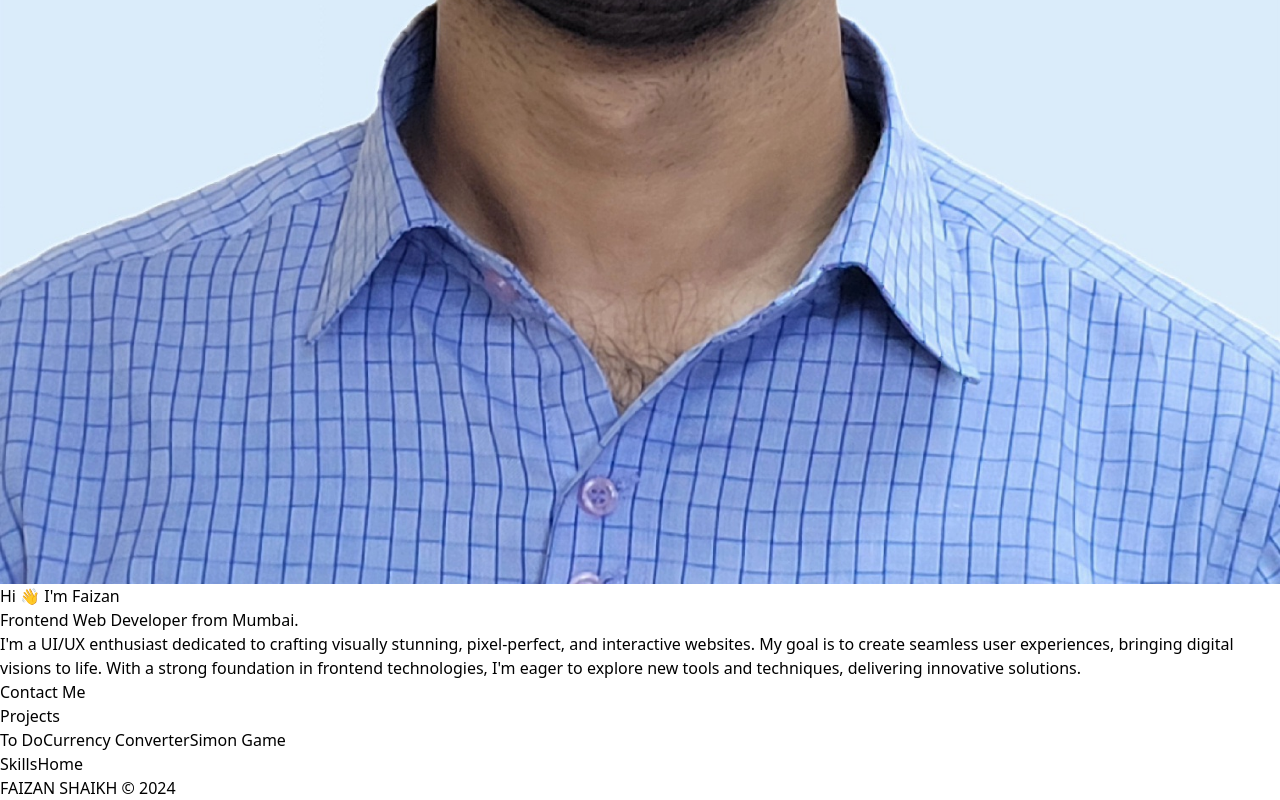
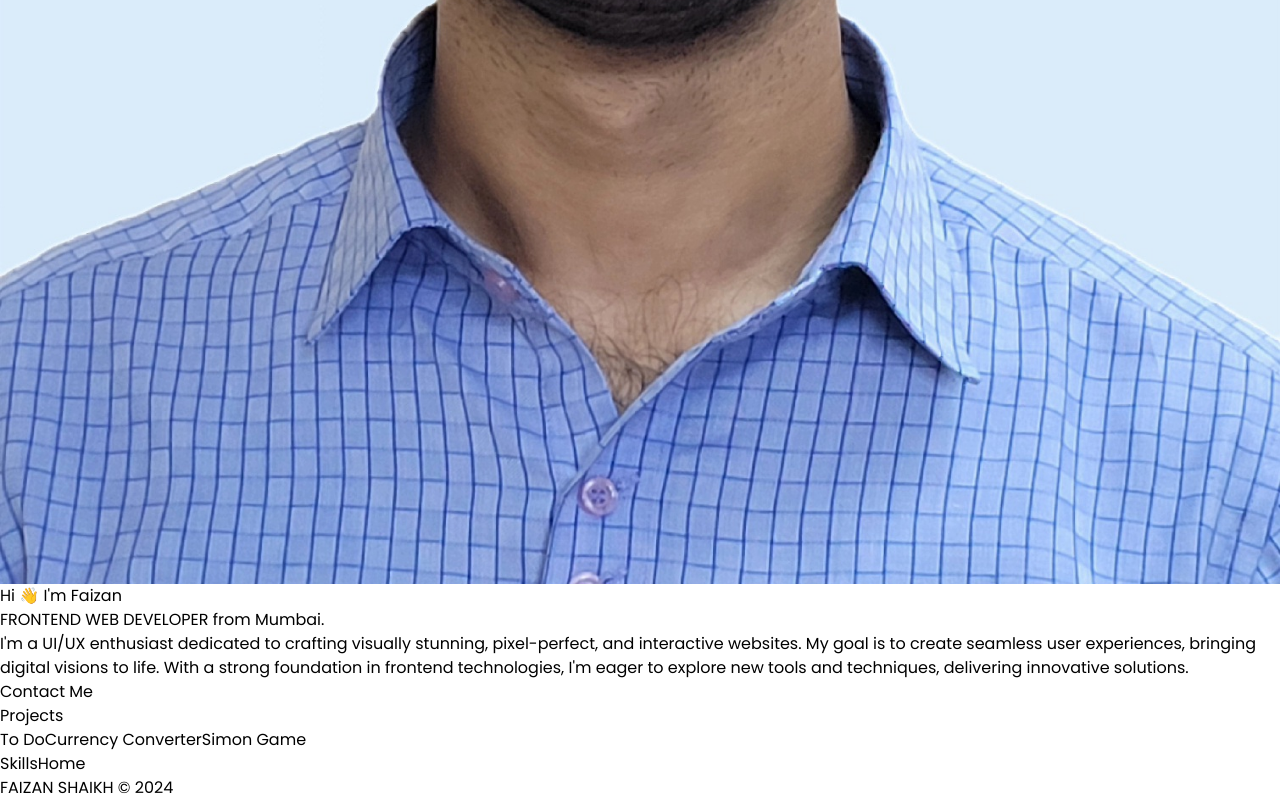
Before and after one commit to IronJosh786/portfolio_, a React (Vite) app: page / in a window 1280 px wide. Shown: the part 1028-1828 px from the top of the page. Built offline with nearby package versions, Linux system fonts and the light colour scheme.

Commit message:
changed fonts

```diff
--- a/index.html
+++ b/index.html
@@ -3,6 +3,9 @@
   <head>
     <meta charset="UTF-8" />
     <link rel="icon" type="image/svg+xml" href="/vite.svg" />
+    <link rel="preconnect" href="https://fonts.googleapis.com">
+    <link rel="preconnect" href="https://fonts.gstatic.com" crossorigin>
+    <link href="https://fonts.googleapis.com/css2?family=Poppins&display=swap" rel="stylesheet">
     <meta name="viewport" content="width=device-width, initial-scale=1.0" />
     <title>Faizan's Portfolio</title>
   </head>
--- a/src/App.css
+++ b/src/App.css
@@ -1,3 +1,9 @@
 @tailwind base;
 @tailwind components;
 @tailwind utilities;
+
+@layer base {
+    html {
+        font-family: 'Poppins', sans-serif;
+    }
+}
--- a/src/components/Home.jsx
+++ b/src/components/Home.jsx
@@ -5,8 +5,8 @@ export default function Home() {
     return(
         <div className="flex flex-col gap-4 border-l-2 border-pink-700 px-6">
             <img src={HeroImage} alt="Hero Image" className=" h-40 w-40 md:h-60 md:w-60 rounded-full"/>
-            <h2 className="text-3xl md:text-5xl font-bold tracking-tighter">Hi 👋 I'm Faizan</h2>
-            <h3 className="text-xl md:text-3xl font-medium tracking-tighter"><span className="font-bold text-pink-700">Frontend Web Developer</span> from Mumbai.</h3>
+            <h2 className="text-3xl md:text-5xl font-bold tracking-tight">Hi 👋 I'm Faizan</h2>
+            <h3 className="text-xl md:text-3xl font-medium tracking-tight"><span className="font-bold text-pink-700 selection:bg-pink-700 selection:text-white">FRONTEND WEB DEVELOPER</span> from Mumbai.</h3>
             <p className="max-w-[60ch] text-base md:text-lg">I'm a <span className="text-pink-700">UI/UX</span> enthusiast dedicated to crafting visually stunning, pixel-perfect, and interactive websites. My goal is to create seamless user experiences, bringing digital visions to life. With a strong foundation in frontend technologies, I'm eager to explore new tools and techniques, delivering innovative solutions.</p>
             <button className="flex justify-start"><Link to='mailto: faizanejazshaikh%40gmail%2Ecom' className="font-medium tracking-tighter rounded-full bg-pink-700 text-white p-2 text-base md:text-lg duration-300 shadow-lg shadow-pink-500 hover:-translate-y-1">Contact Me</Link></button>
         </div>
```
